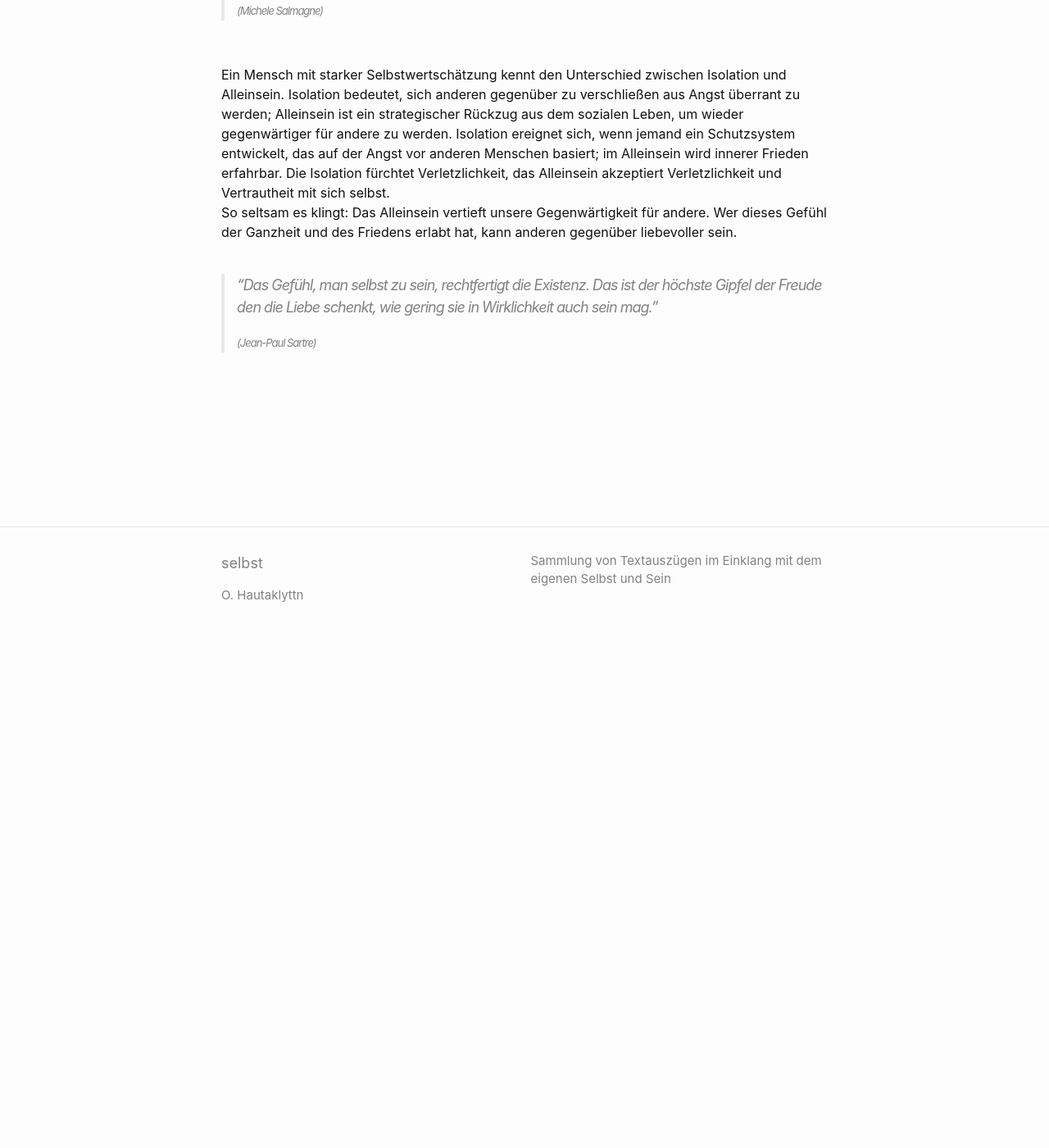
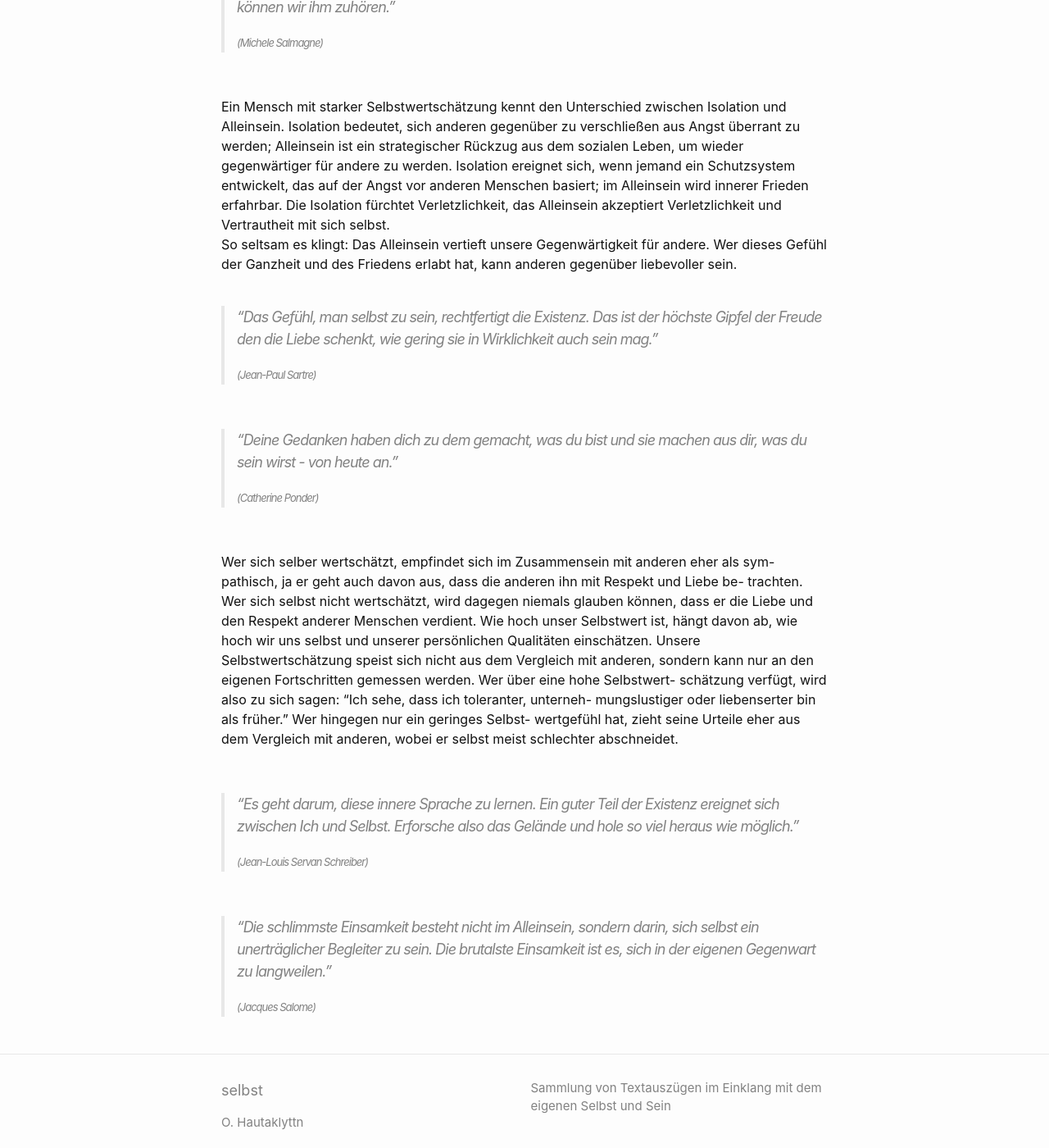
Before and after one commit to Hautaklyttn/-selbst-, a Jekyll site: the page built from docs/various.md, in a window 1280 px wide and 1400 px high, scrolled down 603 px. Shown: the whole window at 82% size. Built offline with Jekyll 4.4.1, drawn with Linux system fonts in a browser that asks for light colours.

Commit message:
Initial upload

```diff
--- a/docs/various.md
+++ b/docs/various.md
@@ -21,7 +21,8 @@ layout: default
 &nbsp;
 
 <font size="-1">aus <span style="color:red ">[1]</span>:</font>
-Selbstwertschätzung und Alleinsein
+**Selbstwertschätzung und Alleinsein**
+
 &nbsp;
 
 >"Um aufmerksam für den anderen da zu sein, auch aus der Distanz heraus, ist es gut
@@ -46,3 +47,37 @@ liebevoller sein.
 > "Das Gefühl, man selbst zu sein, rechtfertigt die Existenz. Das ist der höchste
 > Gipfel der Freude den die Liebe schenkt, wie gering sie in Wirklichkeit auch sein mag."
 > <font size="-1">(Jean-Paul Sartre)</font>
+
+&nbsp;
+
+> "Deine Gedanken haben dich zu dem gemacht, was du bist und sie machen aus dir, was
+> du sein wirst - von heute an."
+> <font size="-1">(Catherine Ponder)</font>
+
+&nbsp;
+
+Wer sich selber wertschätzt, empfindet sich im Zusammensein mit anderen eher als sym-
+pathisch, ja er geht auch davon aus, dass die anderen ihn mit Respekt und Liebe be-
+trachten. Wer sich selbst nicht wertschätzt, wird dagegen niemals glauben können, dass
+er die Liebe und den Respekt anderer Menschen verdient. Wie hoch unser Selbstwert ist,
+hängt davon ab, wie hoch wir uns selbst und unserer persönlichen Qualitäten einschätzen.
+Unsere Selbstwertschätzung speist sich nicht aus dem Vergleich mit anderen, sondern
+kann nur an den eigenen Fortschritten gemessen werden. Wer über eine hohe Selbstwert-
+schätzung verfügt, wird also zu sich sagen: "Ich sehe, dass ich toleranter, unterneh-
+mungslustiger oder liebenserter bin als früher." Wer hingegen nur ein geringes Selbst-
+wertgefühl hat, zieht seine Urteile eher aus dem Vergleich mit anderen, wobei er
+selbst meist schlechter abschneidet.
+
+&nbsp;
+
+> "Es geht darum, diese innere Sprache zu lernen. Ein guter Teil der Existenz
+> ereignet sich zwischen *Ich* und *Selbst*. Erforsche also das Gelände und hole
+> so viel heraus wie möglich."
+> <font size="-1">(Jean-Louis Servan Schreiber)</font>
+
+&nbsp;
+
+> "Die schlimmste Einsamkeit besteht nicht im Alleinsein, sondern darin, sich selbst
+> ein unerträglicher Begleiter zu sein. Die brutalste Einsamkeit ist es, sich in der
+> eigenen Gegenwart zu langweilen."
+> <font size="-1">(Jacques Salome)</font>
```
